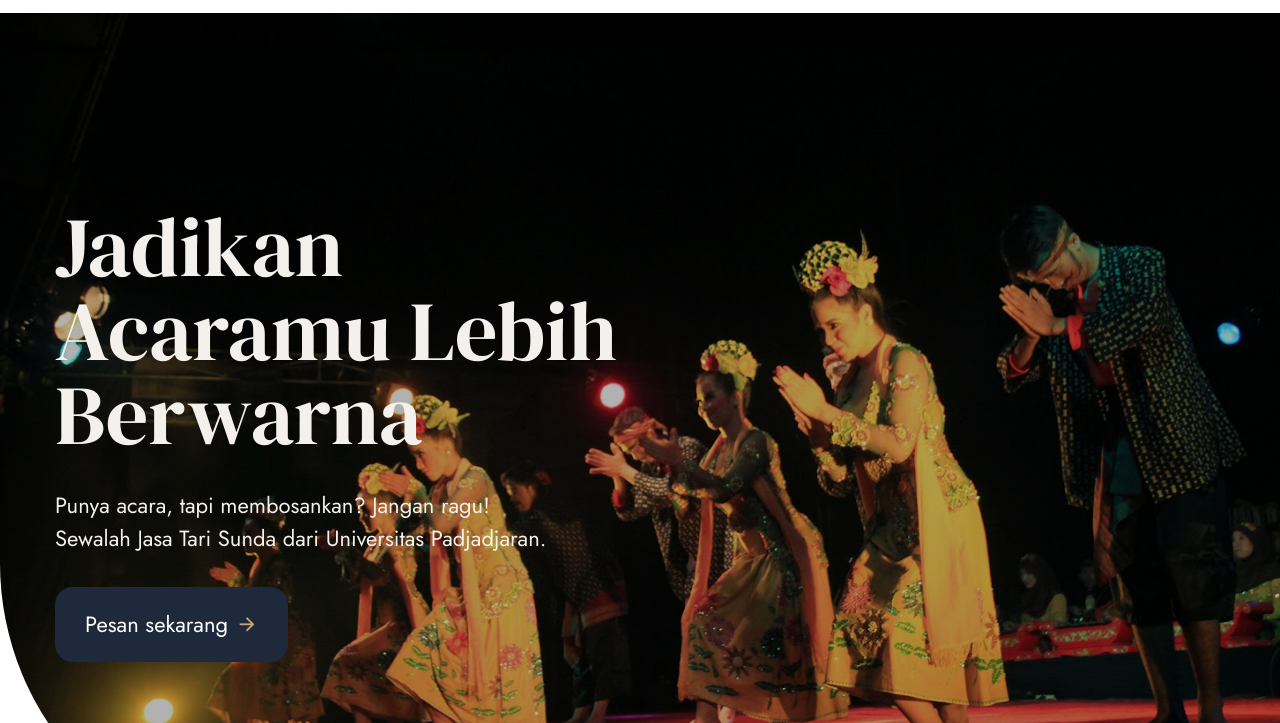
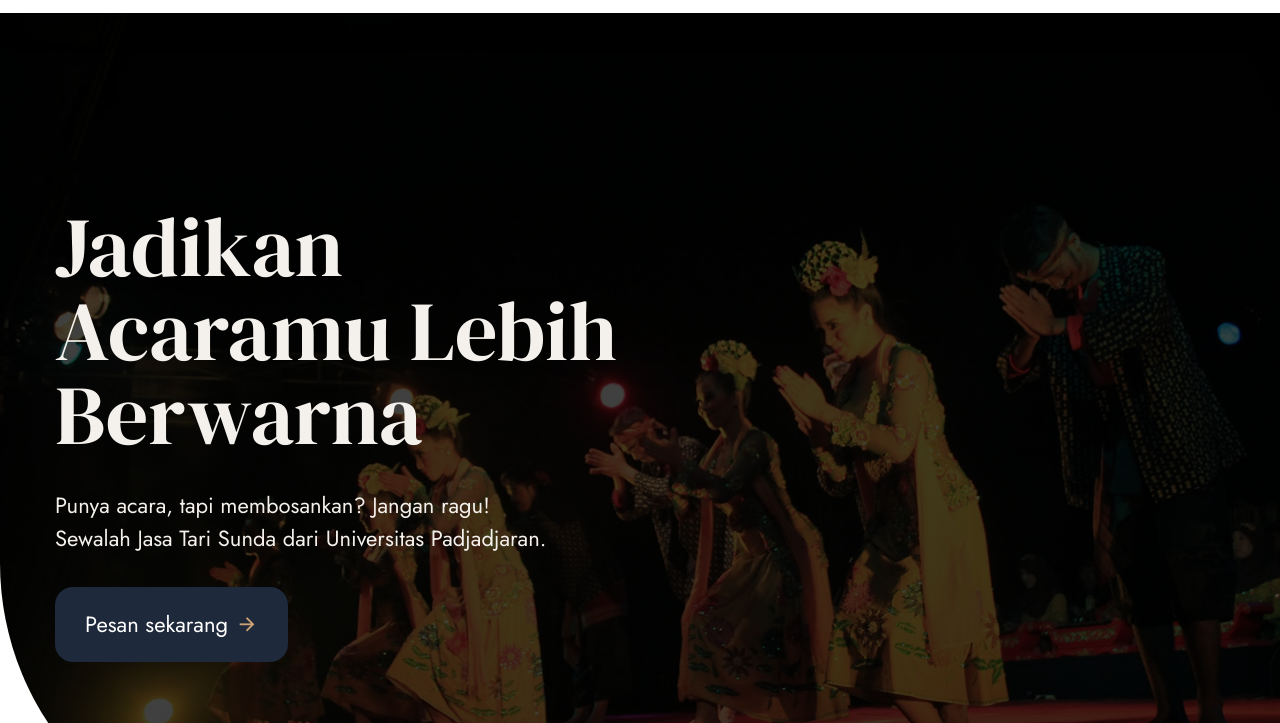
Before and after one commit to hdans/Sundahub, a website: page index.html in a window 1280 px wide. Shown: the part 77-800 px from the top of the page. Drawn offline with nearby package versions, Linux system fonts and the light colour scheme.

Commit message:
Sundahub2

```diff
--- a/css/input.css
+++ b/css/input.css
@@ -39,6 +39,10 @@ h1, h2, h3, h4, h5, h6{
     @apply h-[350px] p-6;
 }
 
+.bg-hero{
+    background-image: linear-gradient(rgba(0,0,0,0.75), rgba(0,0,0,0.75)), url(/assets/assets/hero/lises-bg.JPG);
+}
+
 .swiper-horizontal > .swiper-pagination-bullets .swiper-pagination-bullet,
 .swiper-pagination-horizontal.swiper-pagination-bullets
     .swiper-pagination-bullet{
--- a/tailwind.config.js
+++ b/tailwind.config.js
@@ -18,7 +18,7 @@ module.exports = {
       secondary:'Jost',
     },
     backgroundImage:{
-      hero: 'linear-gradient(rgba(0,0,0,0.30), rgba(0,0,0,0.30)), url(/assets/assets/hero/lises-bg.jpg)',
+      // hero: 'linear-gradient(rgba(0,0,0,0.30), rgba(0,0,0,0.30)), url(/assets/assets/hero/lises-bg.jpg)',
       grid: 'url(/assets/assets/grid.png)',
     },
     extend: {
```
Also changed, not shown: css/output.css.
